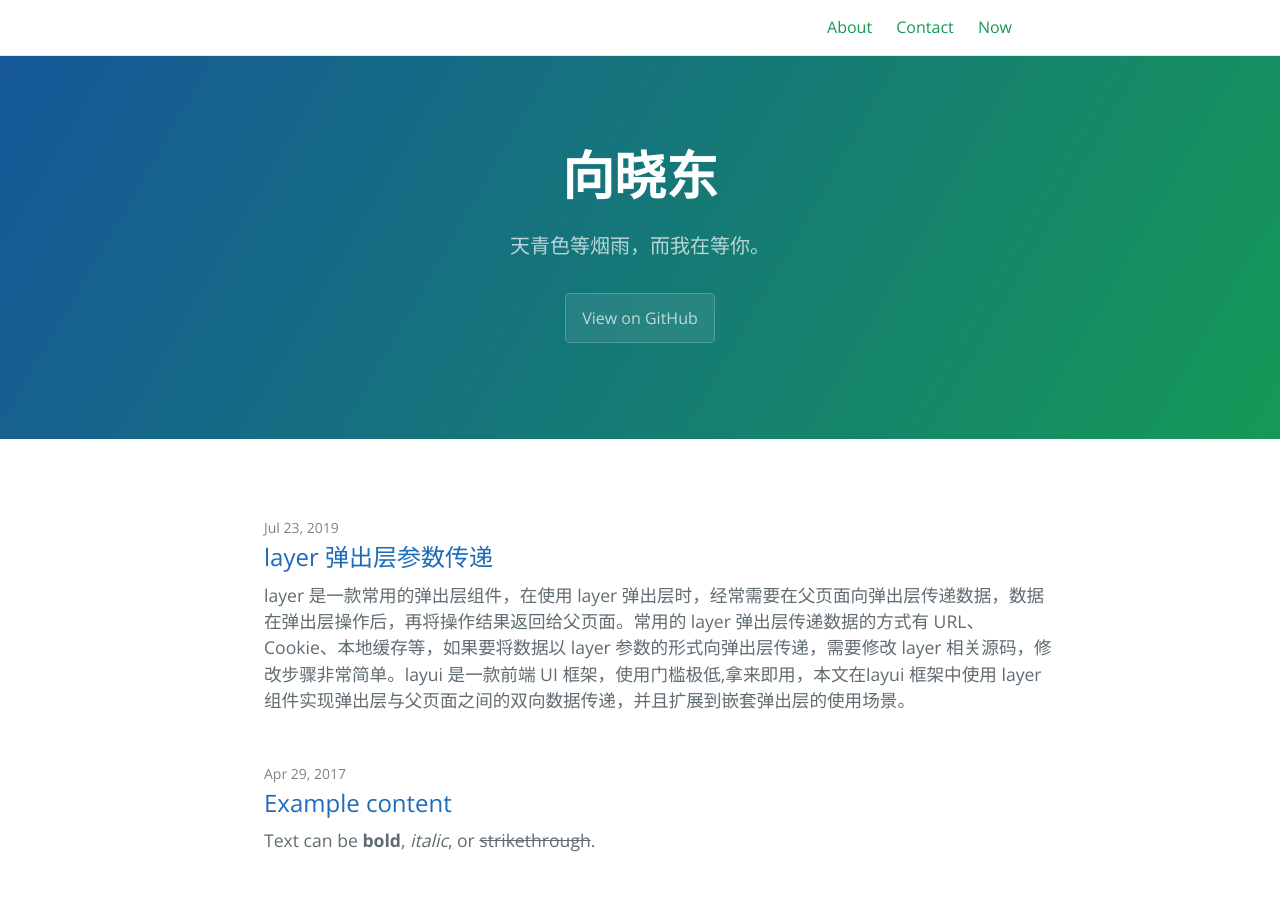
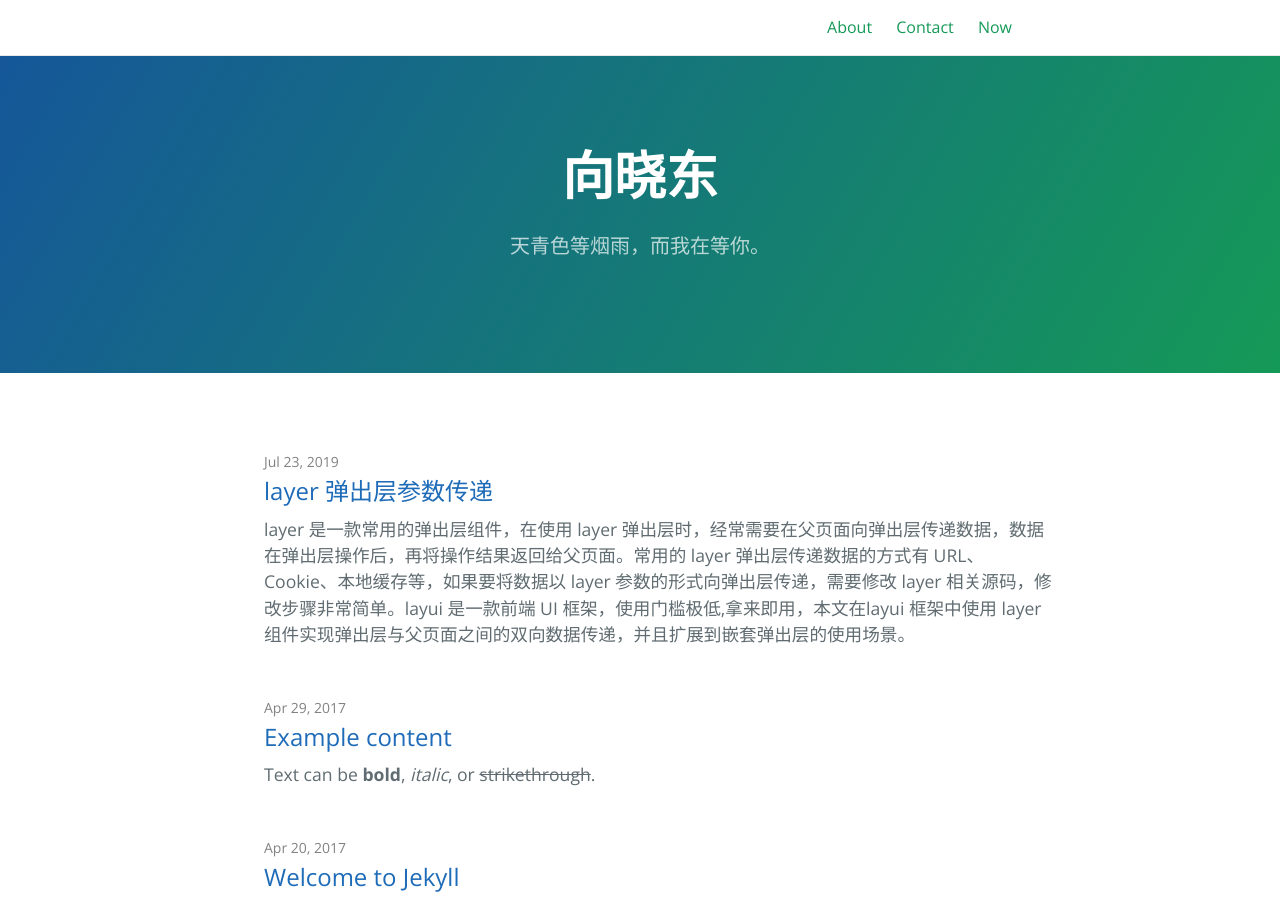
Before and after one commit to wjw875/wangjinwu.github.io, a Jekyll site: the page built from index.md, in a window 1280 px wide and 900 px high. Built offline with Jekyll 4.4.1, drawn with Linux system fonts in a browser that asks for light colours.

Commit message:
【框架】屏蔽页眉页脚

```diff
--- a/_layouts/default.html
+++ b/_layouts/default.html
@@ -68,10 +68,10 @@
             <h1 class="project-name">{{ page-title }}</h1>
             <h2 class="project-tagline">{{ page-tagline }}</h2>
             {% if page.layout == 'home' and site.github.is_project_page %}
-            <a href="{{ site.github.repository_url }}" class="btn">View on GitHub</a>
+            <!-- a href="{{ site.github.repository_url }}" class="btn">View on GitHub</a-->
             {% if site.show_downloads %}
-            <a href="{{ site.github.zip_url }}" class="btn">Download .zip</a>
-            <a href="{{ site.github.tar_url }}" class="btn">Download .tar.gz</a>
+            <!-- a href="{{ site.github.zip_url }}" class="btn">Download .zip</a-->
+            <!-- a href="{{ site.github.tar_url }}" class="btn">Download .tar.gz</a-->
             {% endif %}
             {% endif %}
             <!-- Post tagline -->
@@ -98,22 +98,22 @@
                 <!-- SVG icons from https://iconmonstr.com -->
 
                 <!-- Github icon -->
-                <span class="my-span-icon">
+                <!-- span class="my-span-icon">
                     <a href="{{ site.github.owner_url }}" aria-label="{{ site.github.owner_name }}'s GitHub" title="{{ site.github.owner_name }}'s GitHub">
                         <svg class="my-svg-icon" xmlns="http://www.w3.org/2000/svg" width="24" height="24" viewBox="0 0 24 24"><path d="M12 0c-6.626 0-12 5.373-12 12 0 5.302 3.438 9.8 8.207 11.387.599.111.793-.261.793-.577v-2.234c-3.338.726-4.033-1.416-4.033-1.416-.546-1.387-1.333-1.756-1.333-1.756-1.089-.745.083-.729.083-.729 1.205.084 1.839 1.237 1.839 1.237 1.07 1.834 2.807 1.304 3.492.997.107-.775.418-1.305.762-1.604-2.665-.305-5.467-1.334-5.467-5.931 0-1.311.469-2.381 1.236-3.221-.124-.303-.535-1.524.117-3.176 0 0 1.008-.322 3.301 1.23.957-.266 1.983-.399 3.003-.404 1.02.005 2.047.138 3.006.404 2.291-1.552 3.297-1.23 3.297-1.23.653 1.653.242 2.874.118 3.176.77.84 1.235 1.911 1.235 3.221 0 4.609-2.807 5.624-5.479 5.921.43.372.823 1.102.823 2.222v3.293c0 .319.192.694.801.576 4.765-1.589 8.199-6.086 8.199-11.386 0-6.627-5.373-12-12-12z"/></svg>
                     </a>
-                </span>
+                </span -->
 
                 <!-- Twitter icon -->
                 <span class="my-span-icon">
                     <a href="https://twitter.com/{{ site.twitter.username }}" aria-label="{{ site.github.owner_name }}'s Twitter" title="{{ site.github.owner_name }}'s Twitter">
                         <svg class="my-svg-icon" xmlns="http://www.w3.org/2000/svg" width="24" height="24" viewBox="0 0 24 24"><path d="M12 0c-6.627 0-12 5.373-12 12s5.373 12 12 12 12-5.373 12-12-5.373-12-12-12zm6.066 9.645c.183 4.04-2.83 8.544-8.164 8.544-1.622 0-3.131-.476-4.402-1.291 1.524.18 3.045-.244 4.252-1.189-1.256-.023-2.317-.854-2.684-1.995.451.086.895.061 1.298-.049-1.381-.278-2.335-1.522-2.304-2.853.388.215.83.344 1.301.359-1.279-.855-1.641-2.544-.889-3.835 1.416 1.738 3.533 2.881 5.92 3.001-.419-1.796.944-3.527 2.799-3.527.825 0 1.572.349 2.096.907.654-.128 1.27-.368 1.824-.697-.215.671-.67 1.233-1.263 1.589.581-.07 1.135-.224 1.649-.453-.384.578-.87 1.084-1.433 1.489z"/></svg>
                     </a>
-                </span>
+                </span-->
 
                 <!-- RSS icon -->
                 {% if site.gems contains "jekyll-feed" %}
-                <span class="my-span-icon">
+                <!-- span class="my-span-icon">
                     <a href="{{ "/feed.xml" | absolute_url }}" aria-label="RSS feed" title="{{ site.github.owner_name }}'s RSS feed">
                         <svg class="my-svg-icon" xmlns="http://www.w3.org/2000/svg" width="24" height="24" viewBox="0 0 24 24"><path d="M12 0c-6.627 0-12 5.373-12 12s5.373 12 12 12 12-5.373 12-12-5.373-12-12-12zm-3.374 17c-.897 0-1.626-.727-1.626-1.624s.729-1.624 1.626-1.624 1.626.727 1.626 1.624-.729 1.624-1.626 1.624zm3.885 0c-.03-3.022-2.485-5.474-5.511-5.504v-2.406c4.361.03 7.889 3.555 7.92 7.91h-2.409zm4.081 0c-.016-5.297-4.303-9.571-9.592-9.594v-2.406c6.623.023 11.985 5.384 12 12h-2.408z"/></svg>
                     </a>
@@ -123,11 +123,11 @@
                 <!-- Contact icon -->
                 {% assign contact_page = site.pages | where: "path", "contact.md" | first %}
                 {% if contact_page.title %}
-                <span class="my-span-icon">
+                <!-- span class="my-span-icon">
                     <a href="{{ contact_page.url | absolute_url }}" aria-label="Contact" title="Contact {{ site.github.owner_name }}">
                         <svg class="my-svg-icon" xmlns="http://www.w3.org/2000/svg" width="24" height="24" viewBox="0 0 24 24"><path d="M12 .02c-6.627 0-12 5.373-12 12s5.373 12 12 12 12-5.373 12-12-5.373-12-12-12zm6.99 6.98l-6.99 5.666-6.991-5.666h13.981zm.01 10h-14v-8.505l7 5.673 7-5.672v8.504z"/></svg>
                     </a>
-                </span>
+                </span -->
                 {% endif %}
 
             </footer>
```
